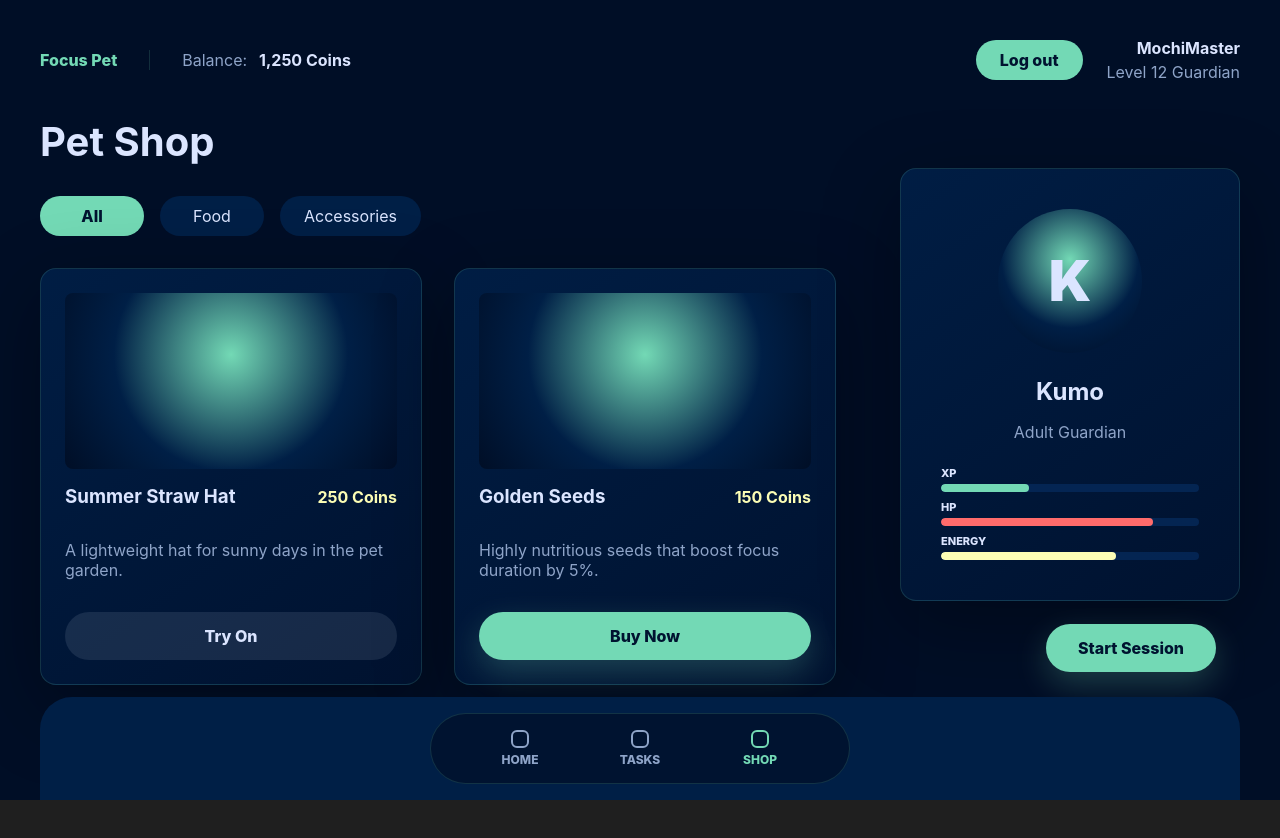
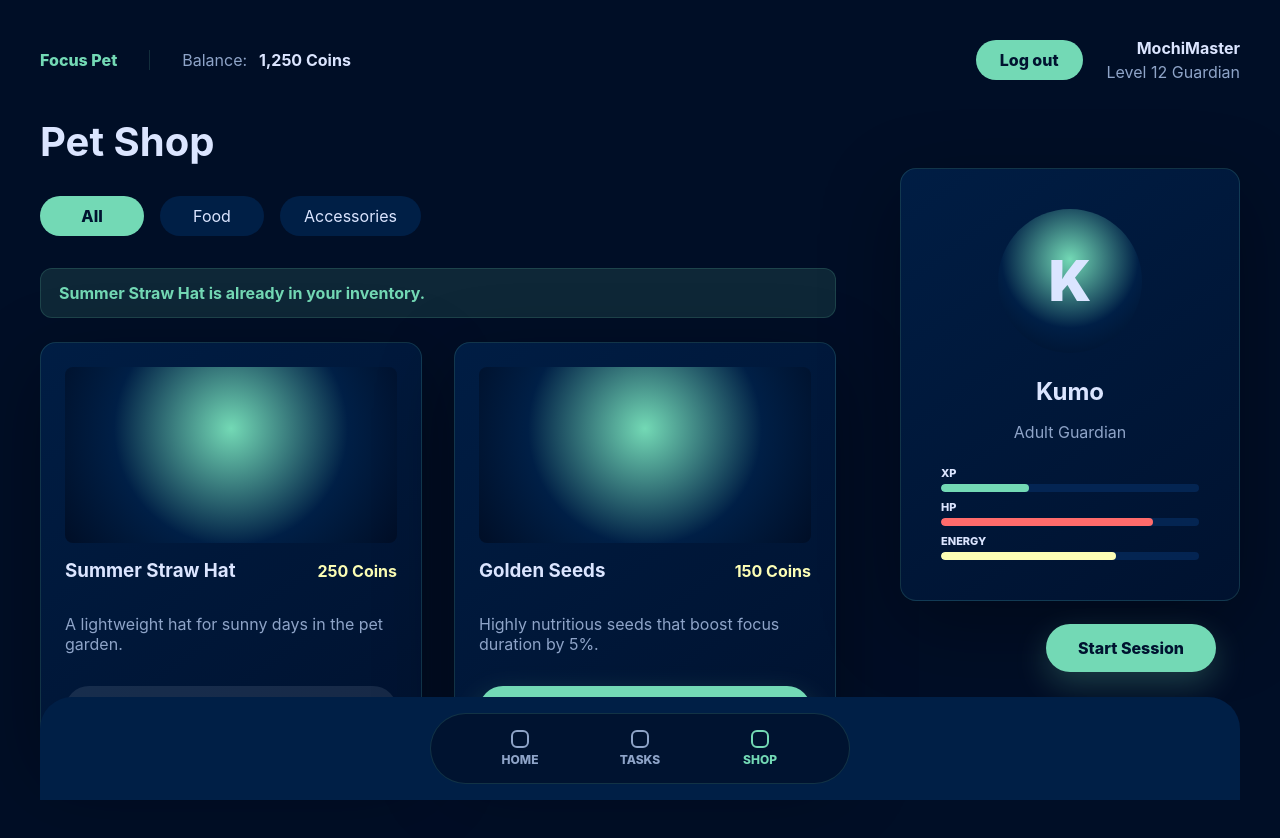
Before and after one commit to kasiatokarczuk/focus-pet-app, a React (Create React App) app in the folder focus-pet-app/: page /shop in a window 1280 px wide. Both pictures are taken after a click on the button "Try On". Shown: the top 838 px of the page. Before the commit the page ends 800 px from the top, so only its background shows below. Built offline with nearby package versions, Linux system fonts and the light colour scheme.

Commit message:
feat: dodano komunikaty zakupu w sklepie

```diff
--- a/focus-pet-app/src/App.css
+++ b/focus-pet-app/src/App.css
@@ -495,6 +495,16 @@ input {
   grid-template-columns: repeat(auto-fit, minmax(240px, 1fr));
 }
 
+.shop-feedback {
+  background: rgba(115, 217, 181, 0.12);
+  border: 1px solid var(--border);
+  border-radius: var(--radius-md);
+  color: var(--accent);
+  font-weight: 700;
+  margin: 0 0 24px;
+  padding: 14px 18px;
+}
+
 .shop-card {
   border-radius: var(--radius-lg);
   display: grid;
--- a/focus-pet-app/src/components/ShopItemCard.jsx
+++ b/focus-pet-app/src/components/ShopItemCard.jsx
@@ -2,9 +2,7 @@ import Button from './Button';
 
 function ShopItemCard({ item, onBuy }) {
   function handleAction() {
-    if (!item.owned) {
-      onBuy(item.id);
-    }
+    onBuy(item.id);
   }
 
   return (
--- a/focus-pet-app/src/pages/ShopPage.jsx
+++ b/focus-pet-app/src/pages/ShopPage.jsx
@@ -12,6 +12,7 @@ const filters = ['All', 'Food', 'Accessories'];
 function ShopPage() {
   const [activeFilter, setActiveFilter] = useState('All');
   const [appState, setAppState] = useState(() => loadAppState());
+  const [purchaseMessage, setPurchaseMessage] = useState('');
   const { coins, pet, shopItems, user } = appState;
 
   const visibleItems = shopItems.filter((item) => {
@@ -20,27 +21,37 @@ function ShopPage() {
   });
 
   function handleBuyItem(itemId) {
-    setAppState((currentState) => {
-      const selectedItem = currentState.shopItems.find((item) => item.id === itemId);
+    const selectedItem = appState.shopItems.find((item) => item.id === itemId);
 
-      if (!selectedItem || selectedItem.owned || currentState.coins < selectedItem.price) {
-        return currentState;
+    if (!selectedItem) {
+      setPurchaseMessage('Item not found.');
+      return;
+    }
+
+    if (selectedItem.owned) {
+      setPurchaseMessage(`${selectedItem.name} is already in your inventory.`);
+      return;
+    }
+
+    if (appState.coins < selectedItem.price) {
+      setPurchaseMessage(`Not enough coins to buy ${selectedItem.name}.`);
+      return;
     }
 
     const nextState = {
-        ...currentState,
-        coins: currentState.coins - selectedItem.price,
-        inventory: currentState.inventory.includes(itemId)
-          ? currentState.inventory
-          : [...currentState.inventory, itemId],
-        shopItems: currentState.shopItems.map((item) =>
+      ...appState,
+      coins: appState.coins - selectedItem.price,
+      inventory: appState.inventory.includes(itemId)
+        ? appState.inventory
+        : [...appState.inventory, itemId],
+      shopItems: appState.shopItems.map((item) =>
         item.id === itemId ? { ...item, owned: true } : item
       ),
     };
 
     saveAppState(nextState);
-      return nextState;
-    });
+    setAppState(nextState);
+    setPurchaseMessage(`${selectedItem.name} purchased successfully.`);
   }
 
   return (
@@ -61,6 +72,8 @@ function ShopPage() {
               </button>
             ))}
           </div>
+
+          {purchaseMessage ? <p className="shop-feedback">{purchaseMessage}</p> : null}
 
           <div className="shop-grid">
             {visibleItems.map((item) => (
```
Lines whose indentation alone changed are shown as unchanged.
